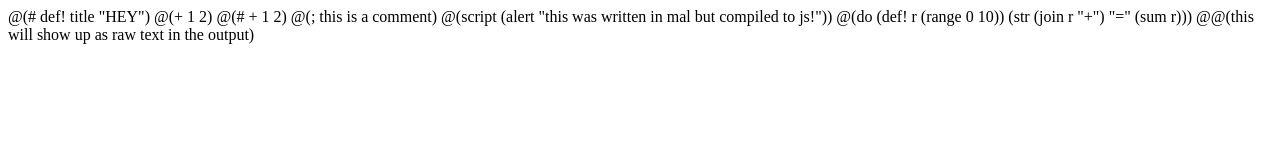
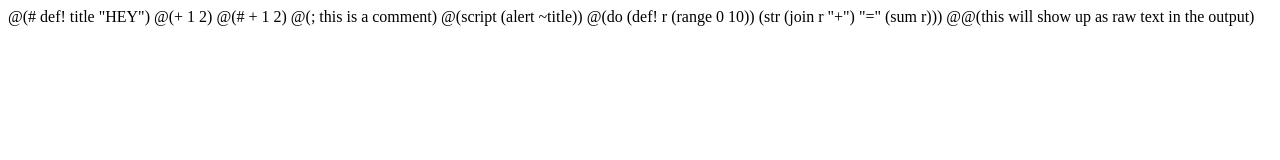
Before and after one commit to ogghostjelly/shtml, a plain HTML site: page site/index.html in a window 1280 px wide. Drawn offline with Linux system fonts and the light colour scheme.

Commit message:
Unquoting in script tag (not sure if this is a good idea)

```diff
--- a/site/index.html
+++ b/site/index.html
@@ -15,7 +15,7 @@
 
     <span>
         @(; this is a comment)
-        @(script (alert "this was written in mal but compiled to js!"))
+        @(script (alert ~title))
     </span>
 
     <span>
```
Also changed, not shown: 1 other file.
